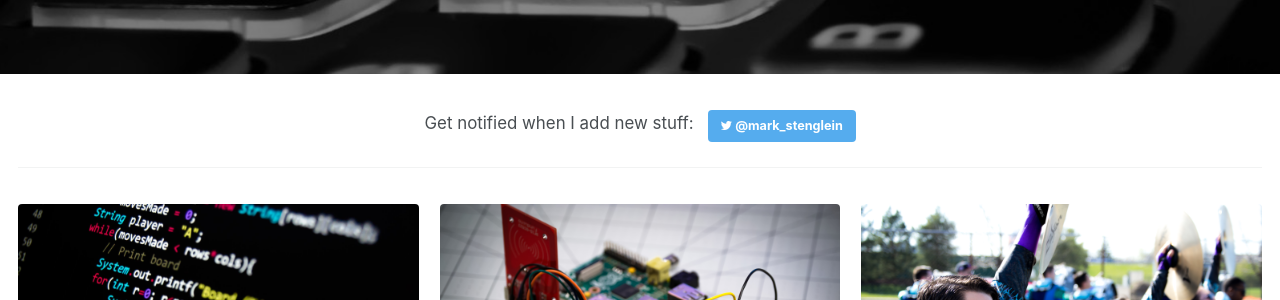
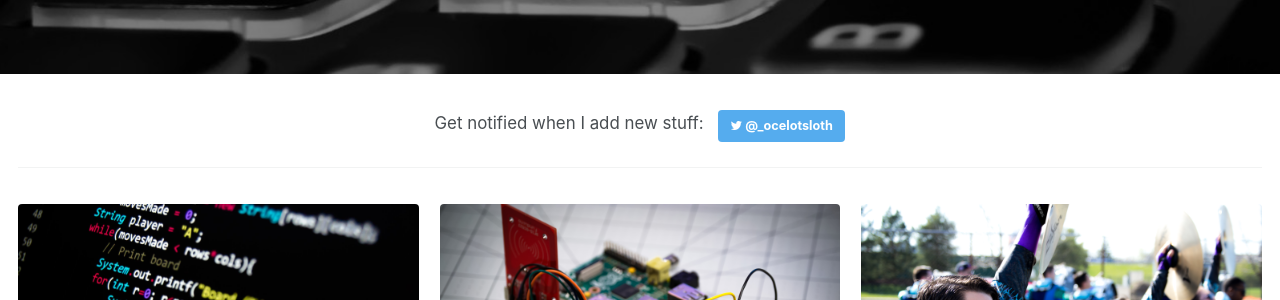
Before and after one commit to ocelotsloth/ocelotsloth.github.io, a Jekyll site: the page built from _pages/home.md, in a window 1280 px wide and 900 px high. Shown: the part 320-620 px from the top of the window. Built offline with Jekyll 4.4.1, drawn with Linux system fonts in a browser that asks for light colours.

Commit message:
update handle on homepage

```diff
--- a/_pages/home.md
+++ b/_pages/home.md
@@ -30,7 +30,7 @@ feature_row:
     url: "/photography/"
     btn_label: "Learn More"
 intro:
-  - excerpt: 'Get notified when I add new stuff: &nbsp; [<i class="fa fa-twitter"></i> @mark_stenglein](https://twitter.com/mark_stenglein){: .btn .btn--twitter}'
+  - excerpt: 'Get notified when I add new stuff: &nbsp; [<i class="fa fa-twitter"></i> @_ocelotsloth](https://twitter.com/_ocelotsloth){: .btn .btn--twitter}'
 ---
 
 <center>{% include feature_row id="intro" type="center" %}</center>
```
